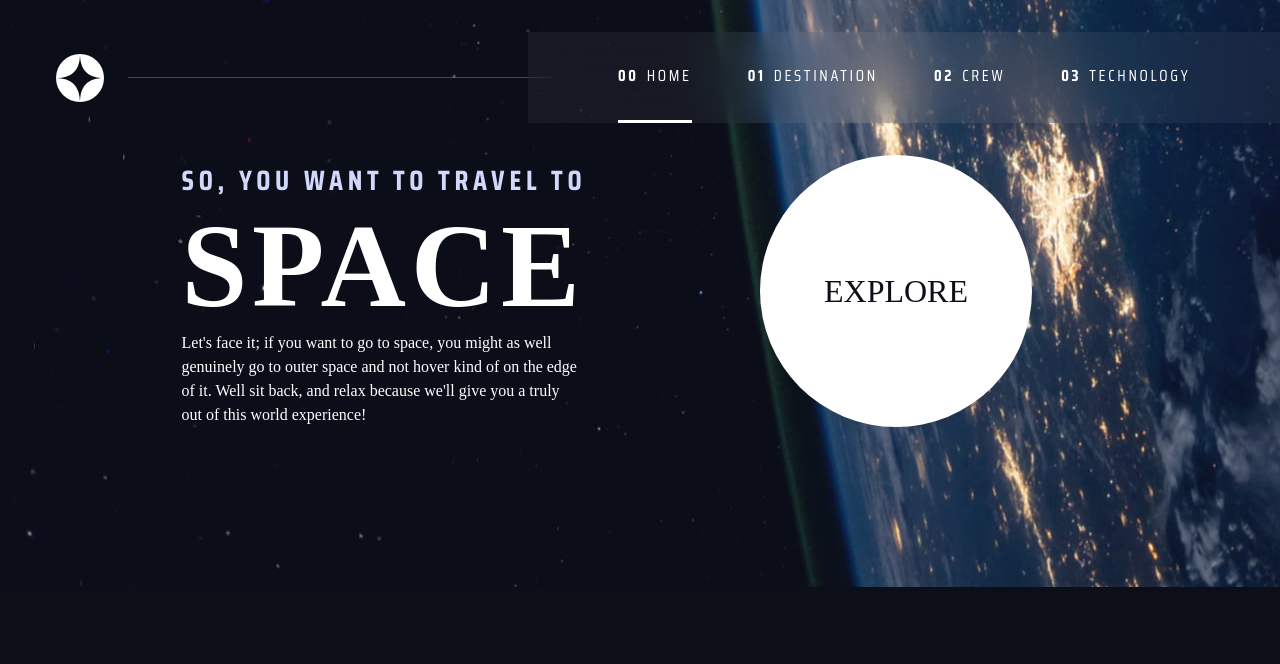
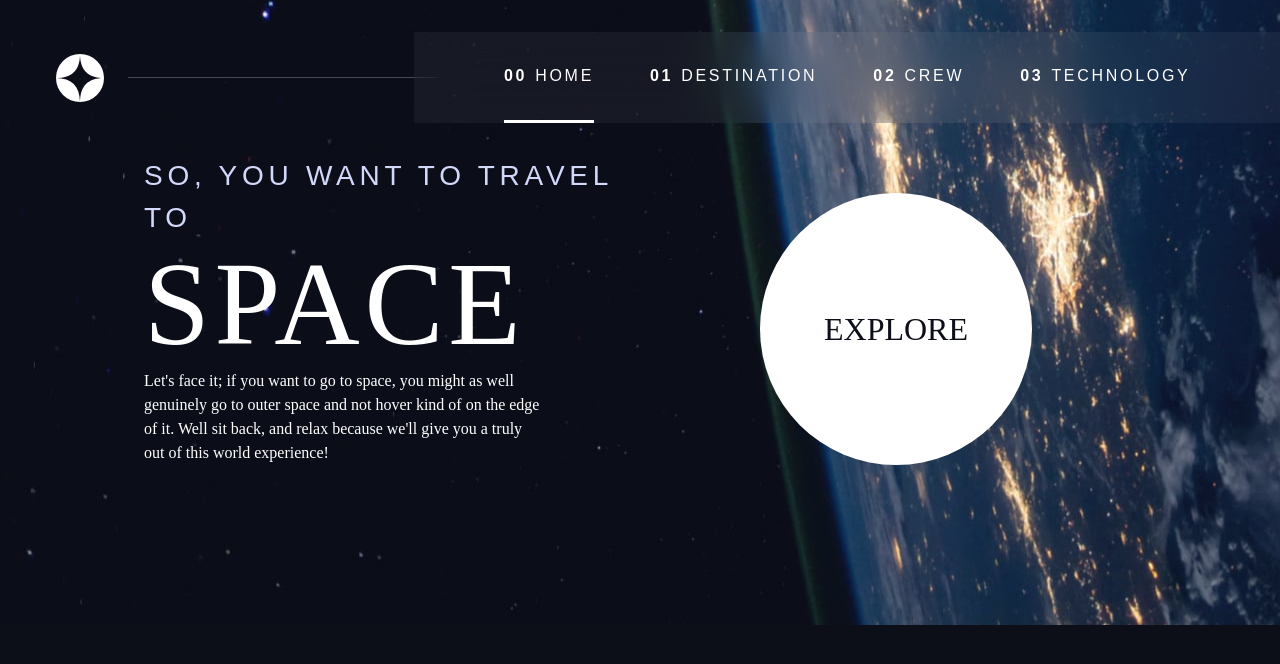
Before and after one commit to Jahsbaby/Space-tourism, a Next.js app: page / in a window 1280 px wide. Shown: the top 664 px of the page. Built offline with nearby package versions, Linux system fonts and the light colour scheme; a web font is replaced by a local one.

Commit message:
Update globals.css

```diff
--- a/src/app/globals.css
+++ b/src/app/globals.css
@@ -1,3 +1,7 @@
+@tailwind base;
+@tailwind components;
+@tailwind utilities;
+
 @import url('https://fonts.googleapis.com/css2?family=Saira+Condensed:wght@400;700&family=Handjet:wght@400;700&family=Viaoda+Libre&display=swap');
 
 /* CSS Reset */
@@ -7,14 +11,11 @@
   box-sizing: border-box;
 }
 
-* {
+html, body {
   margin: 0;
   padding: 0;
-}
-
-html,
-body {
-  height: 100%;
+  width: 100%;
+  overflow-x: hidden;
 }
 
 body {
@@ -91,6 +92,37 @@
   }
 }
 
+
+.container {
+  width: 100% !important;
+  max-width: none !important;
+}
+
+main {
+  width: 100vw !important;
+  overflow-x: hidden;
+}
+.technology-image {
+  max-height: 300px !important;
+}
+
+@media (min-width: 768px) {
+  .technology-image {
+    max-height: 400px !important;
+  }
+}
+
+.destination-image {
+  max-width: 200px !important;
+  max-height: 200px !important;
+}
+
+@media (min-width: 768px) {
+  .destination-image {
+    max-width: 400px !important;
+    max-height: 400px !important;
+  }
+}
 /* Utility classes */
 .flex {
   display: flex;
```
